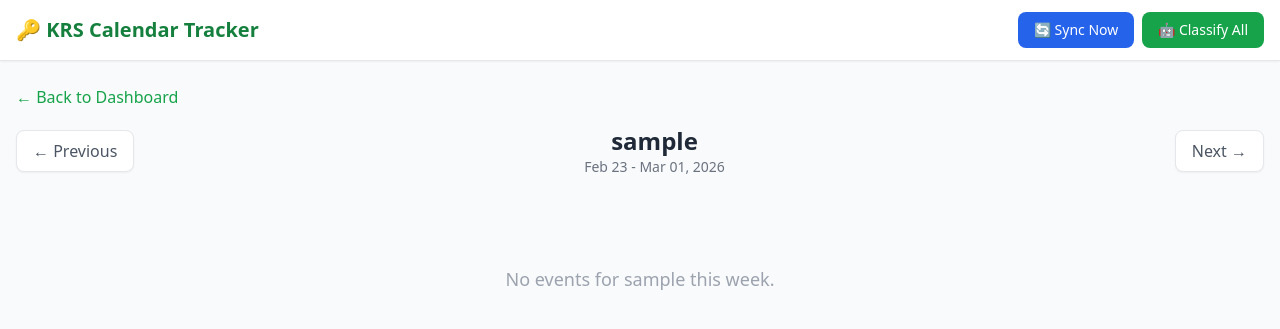
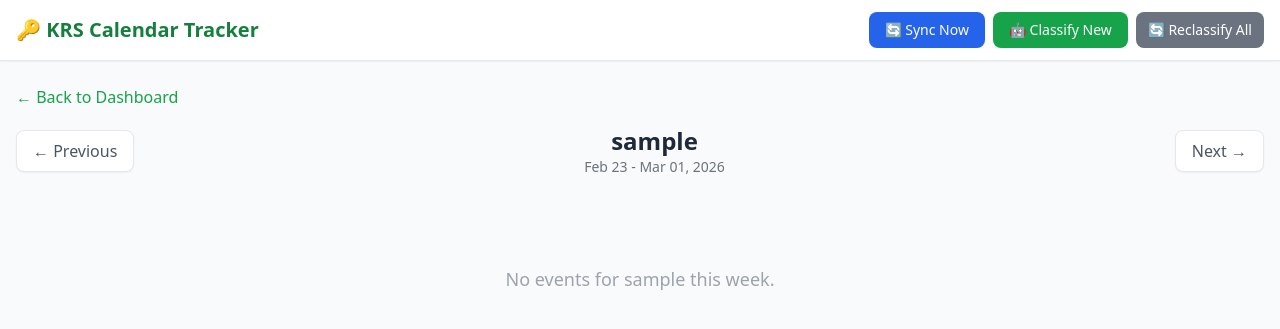
Before and after one commit to Rgdolph/krs-calendar-tracker, a Flask app: a page that uses templates/base.html in a window 1280 px wide. Shown: the top 329 px of the page. Run offline with Flask 3, Linux system fonts and the light colour scheme; data that the repository does not hold is empty; some libraries are stand-ins or nearby versions.

Commit message:
Manual classify badges, Classify New vs Reclassify All split

```diff
--- a/app.py
+++ b/app.py
@@ -248,6 +248,18 @@ def classify():
     else:
         return jsonify({"status": "already_running", "progress": classifier.get_progress()})
 
+@app.route("/api/reclassify", methods=["POST"])
+def reclassify_all():
+    wk = (request.json or {}).get("week", current_week_key())
+    events = db.get_events_for_week(wk)
+    if not events:
+        return jsonify({"status": "done", "classified": 0})
+    started = classifier.classify_events_async(wk, reclassify_all=True)
+    if started:
+        return jsonify({"status": "started", "total": len(events)})
+    else:
+        return jsonify({"status": "already_running", "progress": classifier.get_progress()})
+
 @app.route("/api/classify/progress", methods=["GET"])
 def classify_progress():
     progress = classifier.get_progress()
--- a/templates/agent.html
+++ b/templates/agent.html
@@ -41,7 +41,14 @@
                 Other
             </button>
             {% else %}
-            <span class="bg-yellow-100 text-yellow-700 px-4 py-2 rounded-lg text-sm font-medium">Unclassified</span>
+            <div class="flex gap-1">
+                <button onclick="reclassify('{{ event.id }}', 'sales')"
+                    class="bg-yellow-100 text-yellow-700 hover:bg-green-100 hover:text-green-700 px-3 py-2 rounded-l-lg text-sm font-medium transition cursor-pointer"
+                    title="Mark as Sales">Sales?</button>
+                <button onclick="reclassify('{{ event.id }}', 'not_sales')"
+                    class="bg-yellow-100 text-yellow-700 hover:bg-gray-200 hover:text-gray-600 px-3 py-2 rounded-r-lg text-sm font-medium transition cursor-pointer"
+                    title="Mark as Not Sales">Other?</button>
+            </div>
             {% endif %}
         </div>
     </div>
--- a/templates/base.html
+++ b/templates/base.html
@@ -19,7 +19,8 @@
             <a href="/" class="text-xl font-bold text-krs-700">&#128273; KRS Calendar Tracker</a>
             <div class="flex gap-2">
                 <button onclick="syncNow()" id="sync-btn" class="bg-blue-600 text-white px-4 py-2 rounded-lg text-sm hover:bg-blue-700 transition">🔄 Sync Now</button>
-                <button onclick="classifyAll()" id="classify-btn" class="bg-krs-600 text-white px-4 py-2 rounded-lg text-sm hover:bg-krs-700 transition">🤖 Classify All</button>
+                <button onclick="classifyNew()" id="classify-btn" class="bg-krs-600 text-white px-4 py-2 rounded-lg text-sm hover:bg-krs-700 transition">🤖 Classify New</button>
+                <button onclick="reclassifyAll()" id="reclassify-btn" class="bg-gray-500 text-white px-3 py-2 rounded-lg text-sm hover:bg-gray-600 transition">🔄 Reclassify All</button>
             </div>
         </div>
     </nav>
@@ -129,7 +130,7 @@
             }, 5000);
         }
 
-        async function classifyAll() {
+        async function classifyNew() {
             const btn = document.getElementById('classify-btn');
             btn.disabled = true; btn.textContent = 'Starting...';
             try {
@@ -137,15 +138,30 @@
                 const d = await r.json();
                 if (d.status === 'done') {
                     showToast('All events already classified!');
-                    btn.disabled = false; btn.textContent = '\u{1F916} Classify All';
+                    btn.disabled = false; btn.textContent = '🤖 Classify New';
                     return;
                 }
-                // Show progress bar and start polling
                 document.getElementById('progress-bar').classList.remove('hidden');
                 document.getElementById('progress-count').textContent = '0 / ' + (d.total || '?');
                 startPolling();
-            } catch(e) { showToast('Failed: ' + e.message); }
+            } catch(e) { showToast('Failed: ' + e.message); btn.disabled = false; btn.textContent = '🤖 Classify New'; }
         }
+
+        async function reclassifyAll() {
+            if (!confirm('Reclassify ALL events for ' + WEEK + '? This will re-run AI on everything.')) return;
+            const btn = document.getElementById('reclassify-btn');
+            btn.disabled = true; btn.textContent = 'Starting...';
+            try {
+                const r = await fetch('/api/reclassify', { method:'POST', headers:{'Content-Type':'application/json'}, body:JSON.stringify({week:WEEK}) });
+                const d = await r.json();
+                document.getElementById('progress-bar').classList.remove('hidden');
+                document.getElementById('progress-count').textContent = '0 / ' + (d.total || '?');
+                startPolling();
+            } catch(e) { showToast('Failed: ' + e.message); btn.disabled = false; btn.textContent = '🔄 Reclassify All'; }
+        }
+
+        // Keep classifyAll as alias for backward compat (called by syncNow)
+        async function classifyAll() { return classifyNew(); }
 
         function startPolling() {
             pollTimer = setInterval(async () => {
```
Also changed, not shown: classifier.py (+8 -4 lines), templates/week_events.html (+10 -1 lines), 1 other file.
